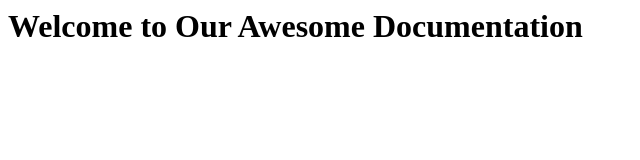
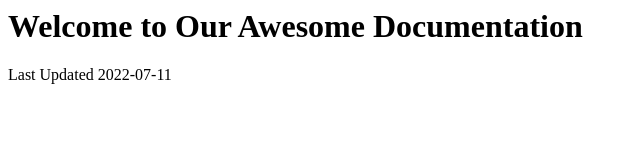
Before and after one commit to greshje/smart-on-fhir-examples, a plain HTML site: page docs/index.html in a window 1280 px wide. Shown: the whole page, without its empty margins (0-640 px from the left). Drawn offline with Linux system fonts and the light colour scheme.

Commit message:
adding documentation

```diff
--- a/docs/index.html
+++ b/docs/index.html
@@ -1 +1,4 @@
 <h1>Welcome to Our Awesome Documentation</h1>
+<p>
+Last Updated 2022-07-11
+</p>
```
